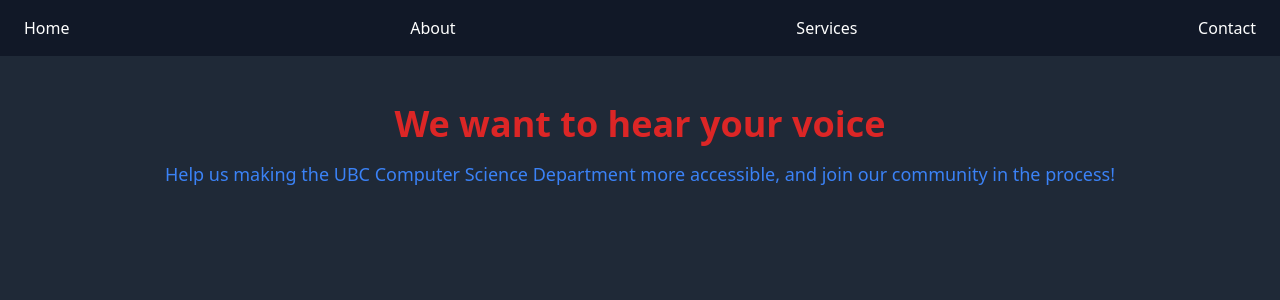
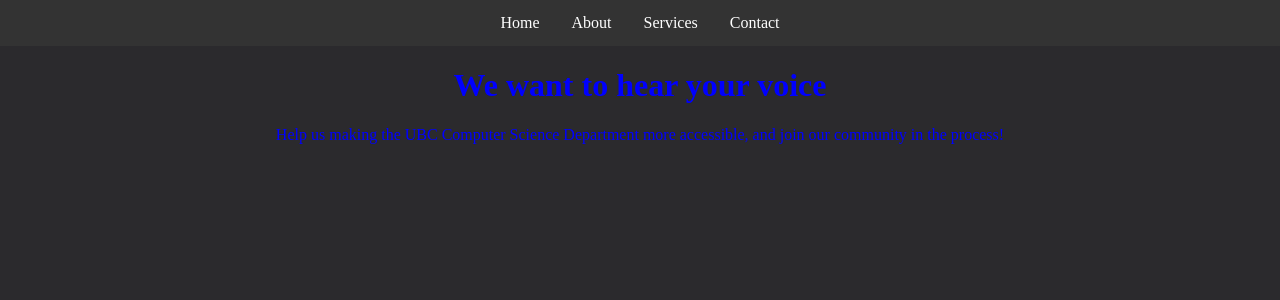
Before and after one commit to ubcaccs/ubcaccs, a PHP site: template templates/index.twig in a window 1280 px wide. Shown: the top 300 px of the page. Run offline with PHP 8.4, Linux system fonts and the light colour scheme; the template is opened without the code that fills it, so the values that code supplies are empty; some libraries are stand-ins or nearby versions.

Commit message:
started introduction

```diff
--- /dev/null
+++ b/src/css/app.css
@@ -0,0 +1,3 @@
+ @tailwind preflight;
+ @tailwind components;
+ @tailwind utilities;
--- a/templates/index.twig
+++ b/templates/index.twig
@@ -1,33 +1,85 @@
 <!DOCTYPE html>
 <html lang="en-US">
 <head>
+    {% block head %}
     <meta http-equiv="X-UA-Compatible" content="IE=edge" />
     <meta charset="utf-8" />
     <title>AccessCS UBC</title>
     <meta name="description" content="AccessCS is a community dedicated to creating a welcoming space in UBC's Computer Science department for everyone.">
     <meta name="viewport" content="width=device-width, initial-scale=1.0, maximum-scale=1.0, user-scalable=no, viewport-fit=cover" />
     <meta name="referrer" content="origin-when-cross-origin" />
-    <link href="https://cdn.jsdelivr.net/npm/tailwindcss@2.2.19/dist/tailwind.min.css" rel="stylesheet">
+    {% endblock %}
+    <style>
+        body {
+            margin: 0;
+            padding: 0;
+            background-color: #2B2A2D;
+            display: flex;
+            flex-direction: column;
+            width: 100%;
+            height: 100%;
+        }
+
+        .container {
+            display: flex;
+        }
+
+        nav {
+            background-color: #333;
+            overflow: hidden;
+            display: flex;
+            justify-content: center;
+            width: 100%;
+        }
+
+        ul {
+            list-style-type: none;
+            margin: 0;
+            padding: 0;
+            overflow: hidden;
+            display: flex;
+
+        }
+
+
+        li a {
+            display: block;
+            color: white;
+            text-align: center;
+            padding: 14px 16px;
+            text-decoration: none;
+        }
+
+        li a:hover {
+            background-color: #111;
+        }
+
+        #voice {
+            text-align: center;
+        }
+        .intro {
+            color: blue;
+            justify-content: center;
+            text-align: center;
+        }
+    </style>
 </head>
 
 
-<body class="bg-gray-800 text-gray-800">
-    <nav class="bg-gray-900">
-        <ul class="flex justify-between items-center px-6 py-4">
-            <li><a href="#" class="text-white">Home</a></li>
-            <li><a href="#" class="text-white">About</a></li>
-            <li><a href="#" class="text-white">Services</a></li>
-            <li><a href="#" class="text-white">Contact</a></li>
-        </ul>
-    </nav>
-    <div class="container mx-auto py-12">
-        <h1 class="text-red-600 text-4xl font-bold text-center mb-4">
-            We want to hear your voice
-        </h1>
-        <p class="text-blue-500 text-lg text-center">
-            Help us making the UBC Computer Science Department more accessible, and join our community in the process!
-        </p>
+<body class="ltr">
+    <div id="container">
+        <nav>
+            <ul>
+                <li><a href="#">Home</a></li>
+                <li><a href="#">About</a></li>
+                <li><a href="#">Services</a></li>
+                <li><a href="#">Contact</a></li>
+            </ul>
+        </nav>
+        <div class="intro">
+            <h1 id="voice">We want to hear your voice</h1>
+            <p>Help us making the UBC Computer Science Department more accessible, and join our community in the process!</p>
+        </div>
     </div>
 </body>
-
 </html>
```
Also changed, not shown: tailwind.config.js (+6 -2 lines).
